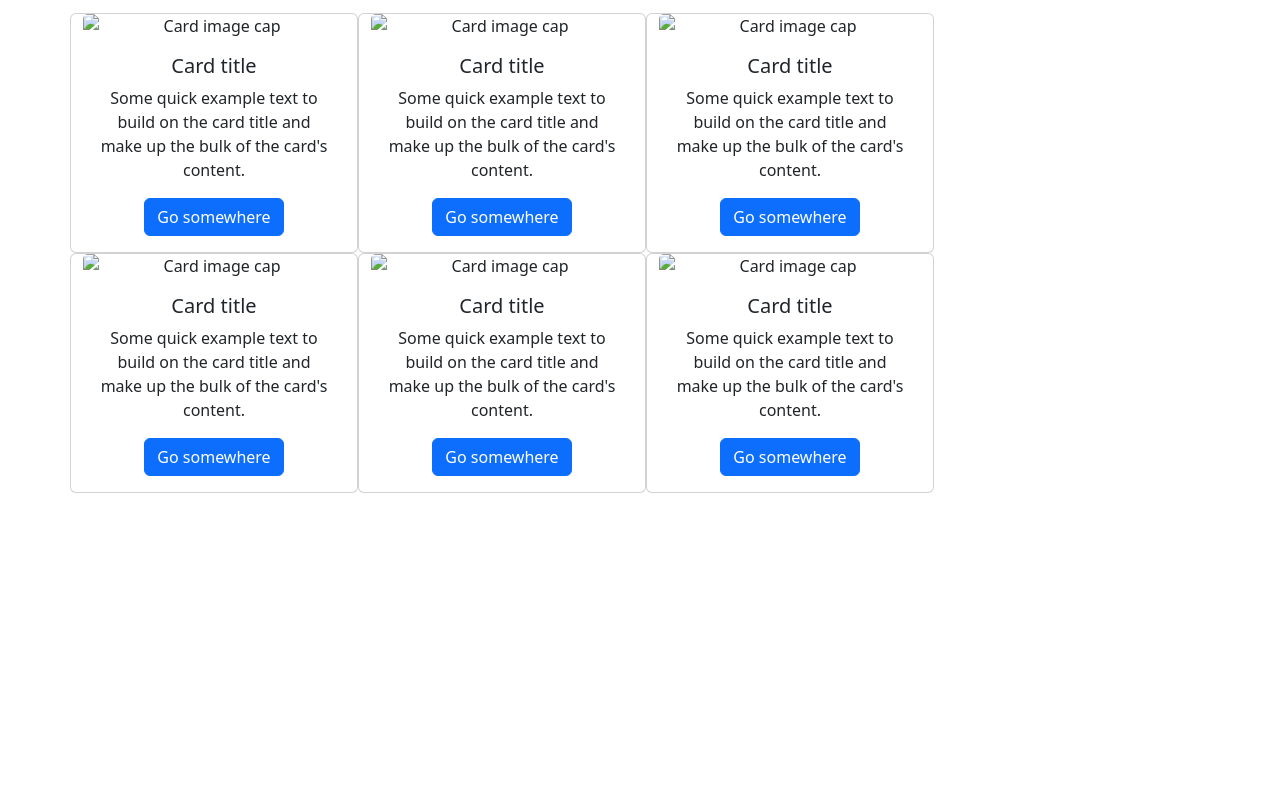
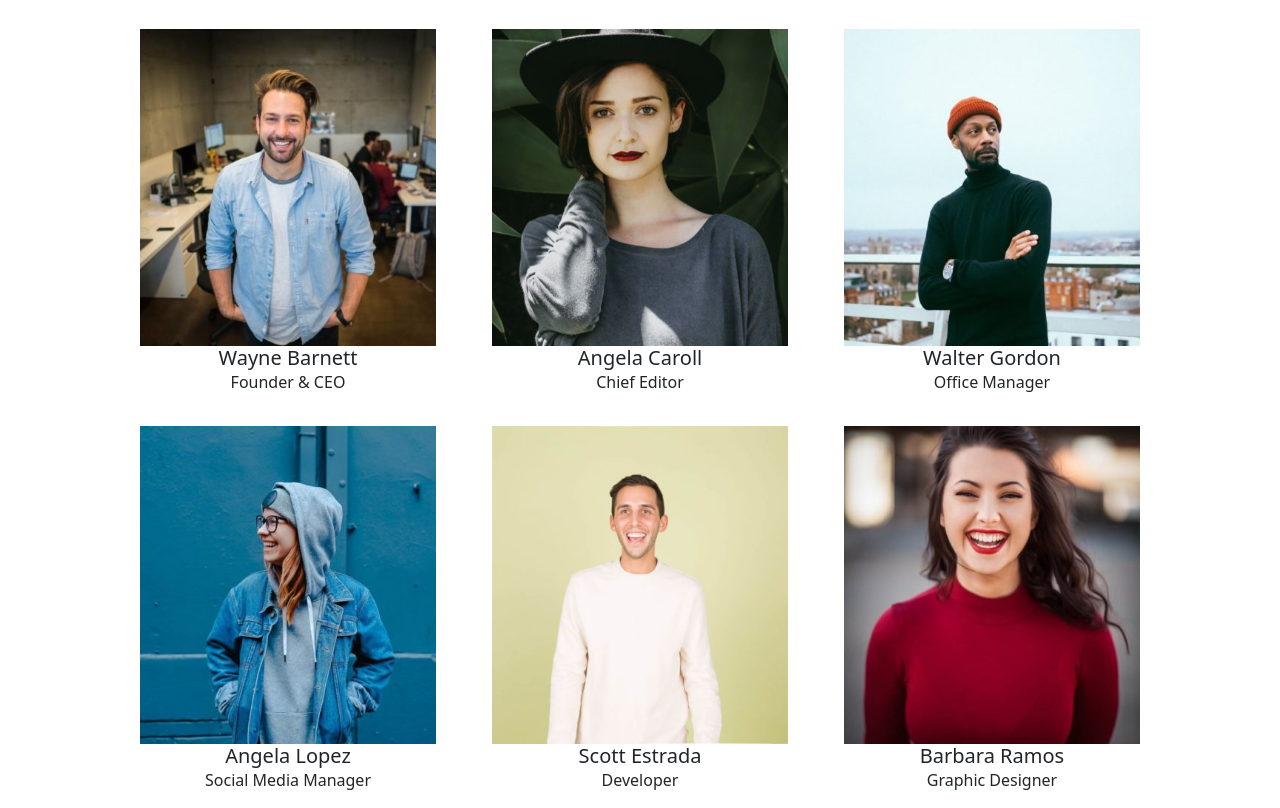
Before and after one commit to AngelicoDaniel/js-our-team, a plain HTML site: page index.html in a window 1280 px wide. Shown: the part 83-891 px from the top of the page. Before the commit the page ends 800 px from the top, so only its background shows below. Drawn offline with nearby package versions, Linux system fonts and the light colour scheme.

Commit message:
last commit

```diff
--- a/assets/js/main.js
+++ b/assets/js/main.js
@@ -3,32 +3,32 @@ const team = [
     {
       name: 'Wayne Barnett',
       role: 'Founder & CEO',
-      image: 'assets/img/wayne-barnett-founder-ceo.jpg',
+      image: 'wayne-barnett-founder-ceo.jpg',
     },
     {
       name: 'Angela Caroll',
       role: 'Chief Editor',
-      image: 'assets/img/angela-caroll-chief-editor.jpg',
+      image: 'angela-caroll-chief-editor.jpg',
     },
     {
       name: 'Walter Gordon',
       role: 'Office Manager',
-      image: 'assets/img/walter-gordon-office-manager.jpg',
+      image: 'walter-gordon-office-manager.jpg',
     },
     {
       name: 'Angela Lopez',
       role: 'Social Media Manager',
-      image: 'assets/img/angela-lopez-social-media-manager.jpg',
+      image: 'angela-lopez-social-media-manager.jpg',
     },
     {
       name: 'Scott Estrada',
       role: 'Developer',
-      image: 'assets/img/scott-estrada-developer.jpg',
+      image: 'scott-estrada-developer.jpg',
     },
     {
       name: 'Barbara Ramos',
       role: 'Graphic Designer',
-      image: 'assets/img/barbara-ramos-graphic-designer.jpg',
+      image: 'barbara-ramos-graphic-designer.jpg',
     },
   ];
 
@@ -38,12 +38,11 @@ for (let i = 0; i < team.length; i++) {
     console.log(team[i])
     let currentElement = team[i]
     cards.innerHTML += `
-    <div class="card" style="width: 18rem;">
-    <img class="card-img-top" src="..." alt="Card image cap">
+    <div class="m-3" style="width: 20rem;">
+    <img class="card-img-top" src="assets/img/${currentElement.image}" alt="Card image cap">
     <div class="card-body">
-    <h5 class="card-title">Card title</h5>
-    <p class="card-text">Some quick example text to build on the card title and make up the bulk of the card's content.</p>
-    <a href="#" class="btn btn-primary">Go somewhere</a>
+    <h5 class="card-title">${currentElement.name}</h5>
+    <p class="card-text">${currentElement.role}</p>
     </div>
     </div>`
 }
--- a/index.html
+++ b/index.html
@@ -14,9 +14,7 @@
     </header>
     <main>
         <div class="container">
-            <div class="row text-center" id="cards">
-
-            </div>
+            <div class="row text-center justify-content-center" id="cards"></div>
         </div>
     </main>
     <script src="https://cdn.jsdelivr.net/npm/bootstrap@5.2.2/dist/js/bootstrap.bundle.min.js" integrity="sha384-OERcA2EqjJCMA+/3y+gxIOqMEjwtxJY7qPCqsdltbNJuaOe923+mo//f6V8Qbsw3" crossorigin="anonymous"></script>
```
